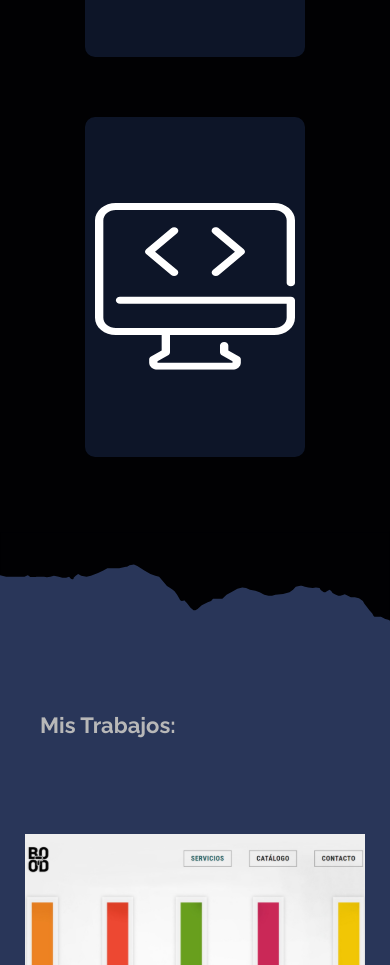
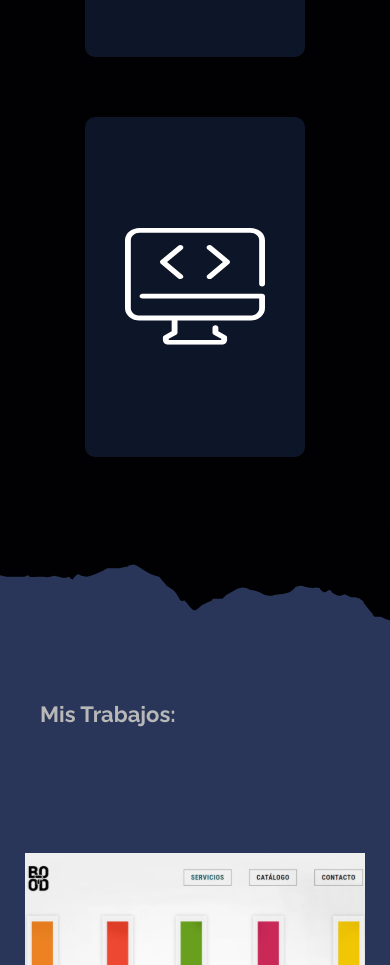
Before and after one commit to lKinox/ReyanJ23, a React (Create React App) app: page / in a window 390 px wide. Shown: the part 2580-3545 px from the top of the page. Built offline with nearby package versions, Linux system fonts and the light colour scheme.

Commit message:
Remaster1

```diff
--- a/package.json
+++ b/package.json
@@ -6,6 +6,7 @@
     "@testing-library/jest-dom": "^5.16.4",
     "@testing-library/react": "^13.2.0",
     "@testing-library/user-event": "^13.5.0",
+    "jquery": "^3.6.0",
     "react": "^18.1.0",
     "react-dom": "^18.1.0",
     "react-scripts": "5.0.1",
--- a/public/index.html
+++ b/public/index.html
@@ -42,5 +42,7 @@
       To begin the development, run `npm start` or `yarn start`.
       To create a production bundle, use `npm run build` or `yarn build`.
     -->
+    <script src="https://code.jquery.com/jquery-3.6.0.min.js"></script>
+    <script src="http://ajax.googleapis.com/ajax/libs/jquery/1.7.1/jquery.min.js" type="text/javascript"></script>
   </body>
 </html>
--- a/src/App.js
+++ b/src/App.js
@@ -1,7 +1,18 @@
 import './App.css';
 import { WebES } from './components/WebES/WebES';
+import $ from 'jquery';
 
 function App() {
+
+  $(".Header .Navbar a").on("click", function (e) {
+    // 1
+    e.preventDefault();
+    // 2
+    const href = $(this).attr("href");
+    // 3
+    $("html, body").animate({ scrollTop: $(href).offset().top }, 800);
+  });
+
   return (
     <div className='App'>
       <WebES />
--- a/src/components/WebES/Hobbies/Cards/CardsFront.css
+++ b/src/components/WebES/Hobbies/Cards/CardsFront.css
@@ -187,23 +187,23 @@
     .CardsBc img {
         width: 50px;
         height: auto;
-        margin: 10px 0px 0px 0px;
+        margin: 20px 0px 0px 0px;
     }
     .CardsBc h1 {
         margin: 0px 0px 0px 0px !important;
-        font-size: 15px;
+        font-size: 18px;
         line-height: 39px;
         letter-spacing: 1px;
     }
     .CardsBc p {
-        margin: 10px 5px 0px 5px;
-        font-size: 12px;
-        line-height: 11.5px;
-        letter-spacing: 1px;
-        font-weight: 600;
+        margin: 10px 18px 0px 18px;
+        font-size: 13px;
+        line-height: 15px;
+        letter-spacing: 1.5px;
+        font-weight: 500;
     }
     .CardsFr img {
-        width: 200px;
+        width: 140px;
         height: auto;
     }
     .CardsFr {
@@ -229,7 +229,7 @@
         letter-spacing: 1px;
     }
     .CardsBc p {
-        margin: 10px 10px 0px 10px;
+        margin: 10px 14px 0px 14px;
         font-size: 14px;
         line-height: 14px;
         letter-spacing: 1px;
@@ -239,4 +239,8 @@
         margin: 20px 0px 60px 0px;
         height: 1200px;
     }
+    .CardsFr img {
+        width: 120px;
+        height: auto;
+    }
   }
--- a/src/components/WebES/Works/Works.css
+++ b/src/components/WebES/Works/Works.css
@@ -7,7 +7,7 @@
     justify-content: center;
     flex-direction: column;
     align-items: center;
-    margin: 100px 0px 0px 0px;
+    margin: 20px 0px 0px 0px;
 }
 
 .WorksDAD h1 {
@@ -17,7 +17,11 @@
     font-size: 50px;
     line-height: 41px;
     color: #b8b8b8;
-    margin: 100px 0px 0px 100px;
+    margin: 20px 0px 0px 100px;
+    height: 300px;
+    width: auto;
+    display: flex;
+    align-items: center;
 }
 
 .WorksDAD img {
@@ -29,7 +33,7 @@
 @media (max-width: 1440px) {
   .WorksDAD h1 {
         font-size: 42px;
-        margin: 200px 0px 0px 100px;
+        margin: 20px 0px 0px 100px;
     }
     .WorksDAD img {
       margin: -3px 0px 0px 0px;
@@ -39,21 +43,22 @@
   @media (max-width: 1370px) {
     .WorksDAD h1 {
         font-size: 40px;
-        margin: 150px 0px 0px 100px;
+        margin: 20px 0px 0px 100px;
     }
   }
 
   @media (max-width: 1080px) {
     .WorksDAD h1 {
         font-size: 38px;
-        margin: 150px 0px 0px 100px;
+        margin: 20px 0px 0px 100px;
     }
   }
 
   @media (max-width: 480px) {
     .WorksDAD h1 {
         font-size: 22px;
-        margin: 80px 0px 0px 40px;
+        margin: 40px 0px 0px 40px;
+        height: 100px;
     }
     .Works {
       margin: 60px 0px 0px 0px;
--- a/src/components/WebES/Works/Works.jsx
+++ b/src/components/WebES/Works/Works.jsx
@@ -3,9 +3,9 @@ import WorkVec from './WorkVec.svg'
 
 export function Works() {
     return (
-      <div className='WorksDAD' id='Works'>
+      <div className='WorksDAD'>
           <img src={WorkVec} alt=""></img>
-          <h1>Mis Trabajos:</h1>
+          <h1 id='Works'>Mis Trabajos:</h1>
           <div className='Works'>
             <WorkBoxes />
           </div>
```
Also changed, not shown: 1 other file (tests, documents, lock files or other folders).
